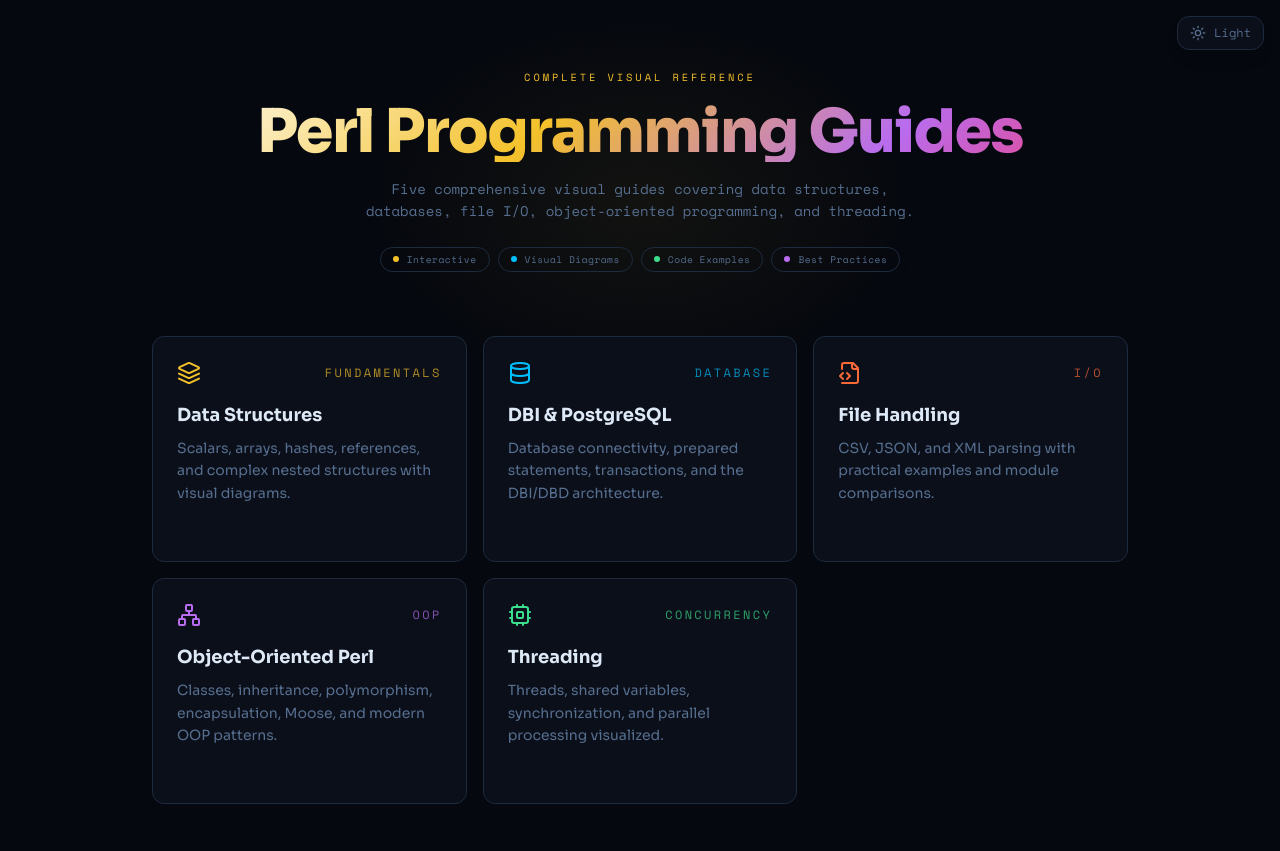
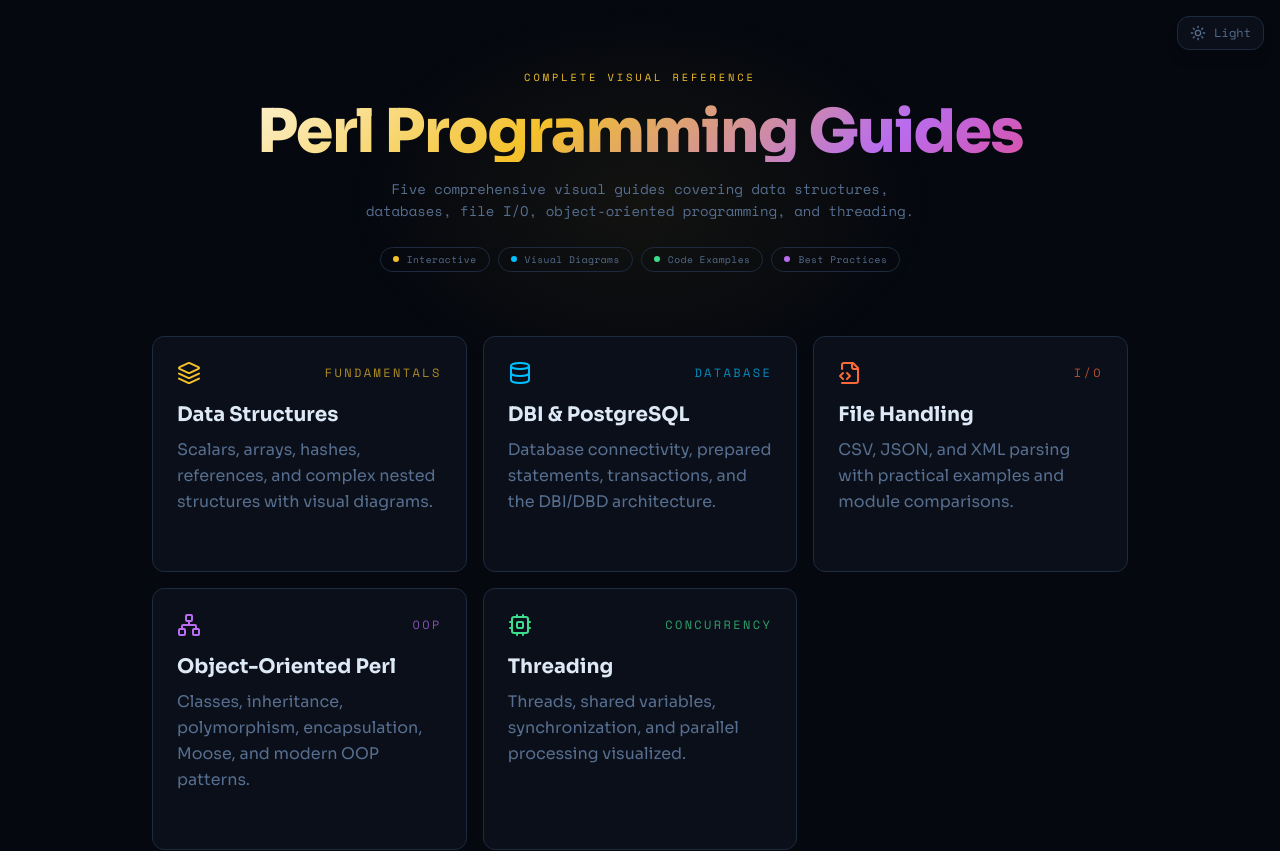
Before and after one commit to RahulAnalyzer/perl-guide-website, a React (Vite) app: page / in a window 1280 px wide. Shown: the top 851 px of the page. Built offline with nearby package versions, Linux system fonts and the light colour scheme; the HTML template or start-up script is replaced by a standard one.

Commit message:
Preceding changes

```diff
--- a/src/pages/Index.tsx
+++ b/src/pages/Index.tsx
@@ -75,10 +75,10 @@ const GuideCard = ({ guide, index }: { guide: typeof guides[0]; index: number })
           {guide.tag}
         </span>
       </div>
-      <h3 className="mb-2 text-lg font-bold text-foreground group-hover:text-foreground/90">
+      <h3 className="mb-2 text-xl font-bold text-foreground group-hover:text-foreground/90">
         {guide.title}
       </h3>
-      <p className="text-sm leading-relaxed text-muted-foreground">
+      <p className="text-base leading-relaxed text-muted-foreground">
         {guide.description}
       </p>
       <div className={`mt-4 font-mono text-xs ${guide.accentClass} opacity-0 transition-all duration-300 translate-x-[-8px] group-hover:opacity-100 group-hover:translate-x-0`}>
```
